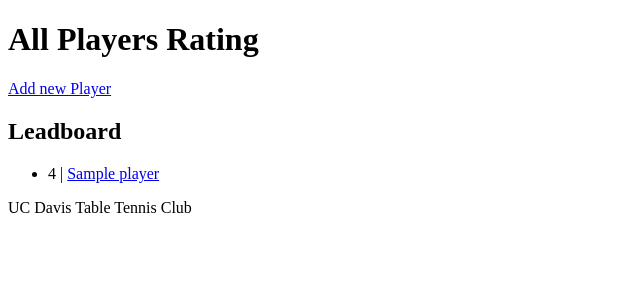
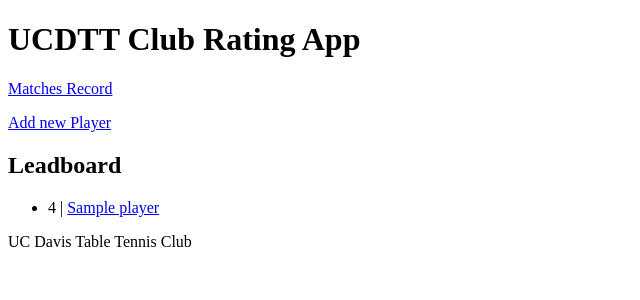
Before and after one commit to Nicolas-Abadia/ucdtt-rating-app, a Django app: page / in a window 1280 px wide. Shown: the top 300 px of the page, without its empty margins (0-640 px from the left). Run offline with Django 5.2, Linux system fonts and the light colour scheme; tables that the repository leaves empty hold one stand-in row (values such as "Sample post").

Commit message:
Match logging and history views

```diff
--- a/players/templates/players/index.html
+++ b/players/templates/players/index.html
@@ -1,7 +1,8 @@
 {% extends "players/base_html.html" %}
 {% block content %}
-  <h1>All Players Rating</h1>
-  <a href="{% url "players:new" %}">Add new Player</a>
+  <h1>UCDTT Club Rating App</h1>
+  <p><a href="{% url "players:matches" %}">Matches Record</a></p>
+  <p><a href="{% url "players:new" %}">Add new Player</a></p>
   <h2>Leadboard</h2>
   <ul>
     {% for player in player_list %}
--- a/players/urls.py
+++ b/players/urls.py
@@ -10,4 +10,6 @@
     path("new_player/", views.AddPlayerView.as_view(), name="new"),
     path("<int:pk>/delete_player/", views.DeletePlayerView.as_view(), name="delete"),
     path("<int:pk>/update_player/", views.EditPlayerView.as_view(), name="update"),
+    path("matches/", views.MatchListView.as_view(), name="matches"),
+    path("matches/new_match/", views.LogMatchView.as_view(), name="new_match"),
 ]
--- a/players/views.py
+++ b/players/views.py
@@ -1,5 +1,5 @@
 from django.views import generic
-from .models import Player
+from .models import Player, Match
 from django.urls import reverse_lazy
 
 # Create your views here.
@@ -45,3 +45,21 @@
     """
     model = Player
     success_url = reverse_lazy("players:index")
+
+class MatchListView(generic.ListView):
+    """
+        Return list of all matches in record
+    """
+    model = Match
+    ordering = "-date"
+    template_name = "players/match_list.html"
+    context_object_name = "match_list"
+
+class LogMatchView(generic.CreateView):
+    """
+        Add new match
+    """
+    model = Match
+    fields = ["player1", "player2", "score1", "score2", "date"]
+    template_name = "players/match_form.html"
+    success_url = reverse_lazy("players:matches")
```
Also changed, not shown: players/templates/players/match_form.html (added, +9 -0 lines), players/templates/players/match_list.html (added, +10 -0 lines).
